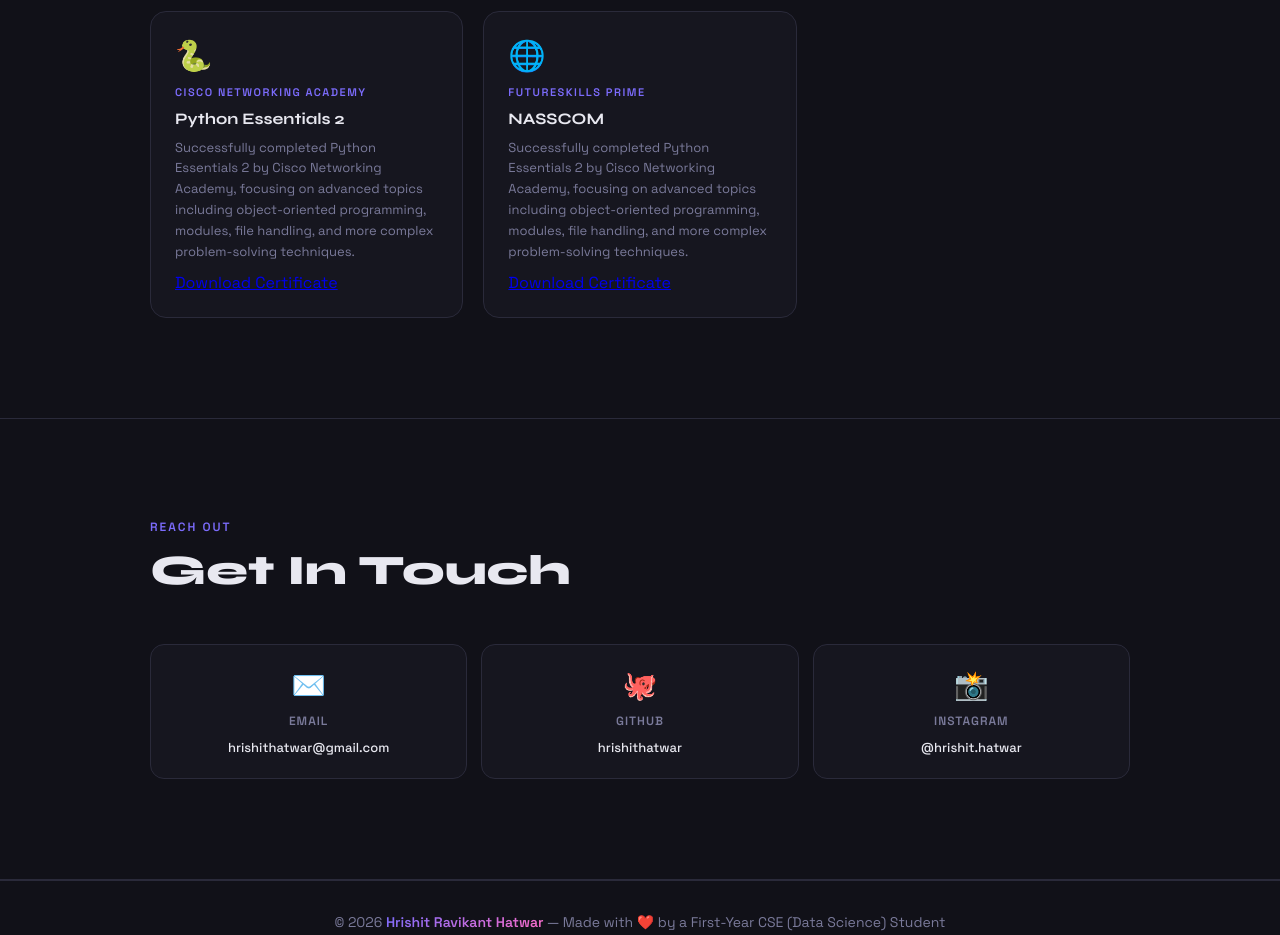
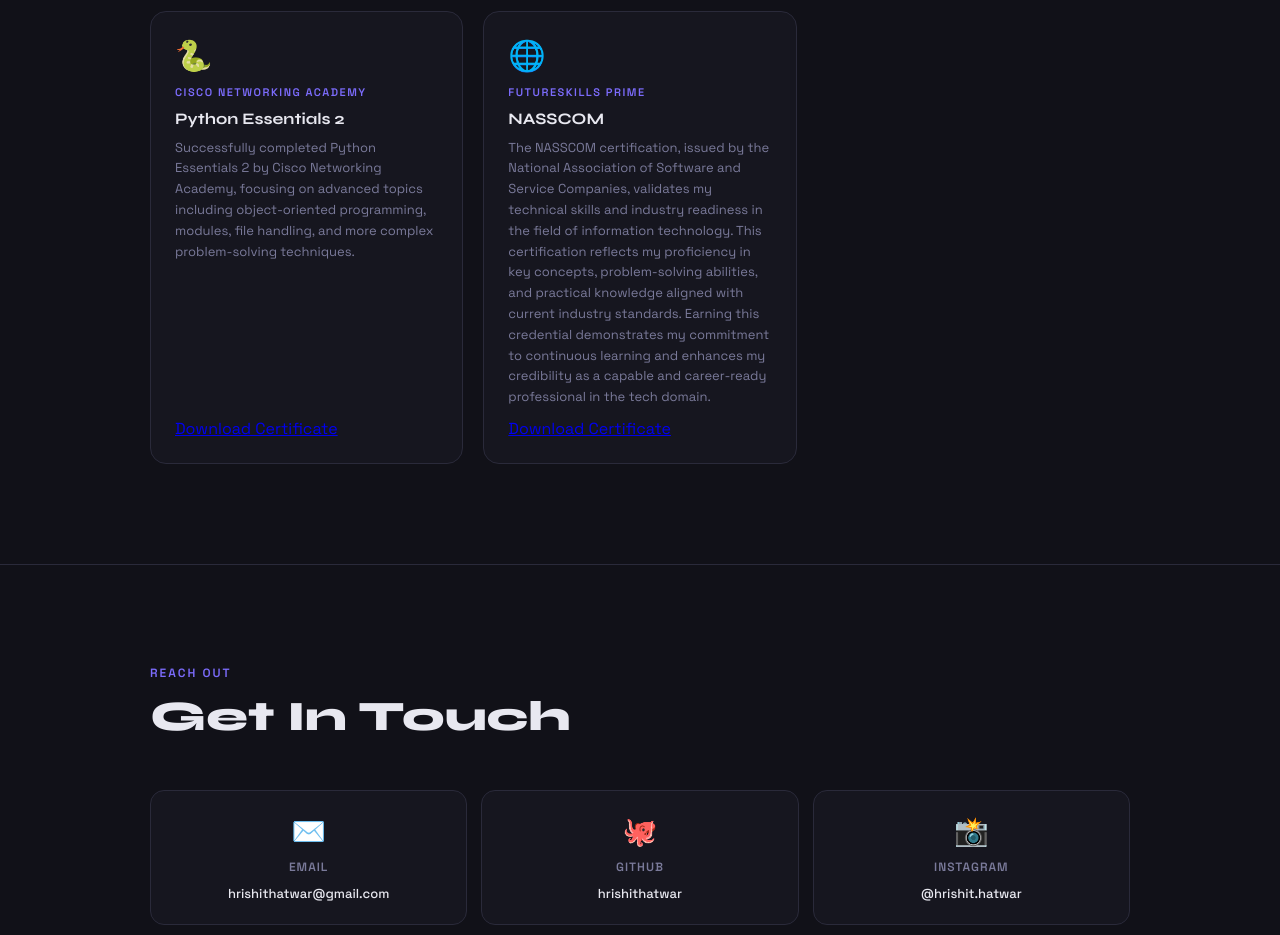
Before and after one commit to hrishithatwar/Digital_Portfolio, a plain HTML site: page index.html in a window 1280 px wide. Shown: the part 4080-5015 px from the top of the page. Drawn offline with Linux system fonts and the light colour scheme.

Commit message:
Update index.html

```diff
--- a/index.html
+++ b/index.html
@@ -244,7 +244,7 @@
           <div class="cert-logo">🌐</div>
           <div class="cert-issuer">Futureskills Prime</div>
           <div class="cert-name">NASSCOM</div>
-          <div class="cert-desc">Successfully completed Python Essentials 2 by Cisco Networking Academy, focusing on advanced topics including object-oriented programming, modules, file handling, and more complex problem-solving techniques.</div>
+          <div class="cert-desc">The NASSCOM certification, issued by the National Association of Software and Service Companies, validates my technical skills and industry readiness in the field of information technology. This certification reflects my proficiency in key concepts, problem-solving abilities, and practical knowledge aligned with current industry standards. Earning this credential demonstrates my commitment to continuous learning and enhances my credibility as a capable and career-ready professional in the tech domain.</div>
           <a href="nasscom.pdf" target="_blank">Download Certificate</a>
         </div>
     </div>
```
